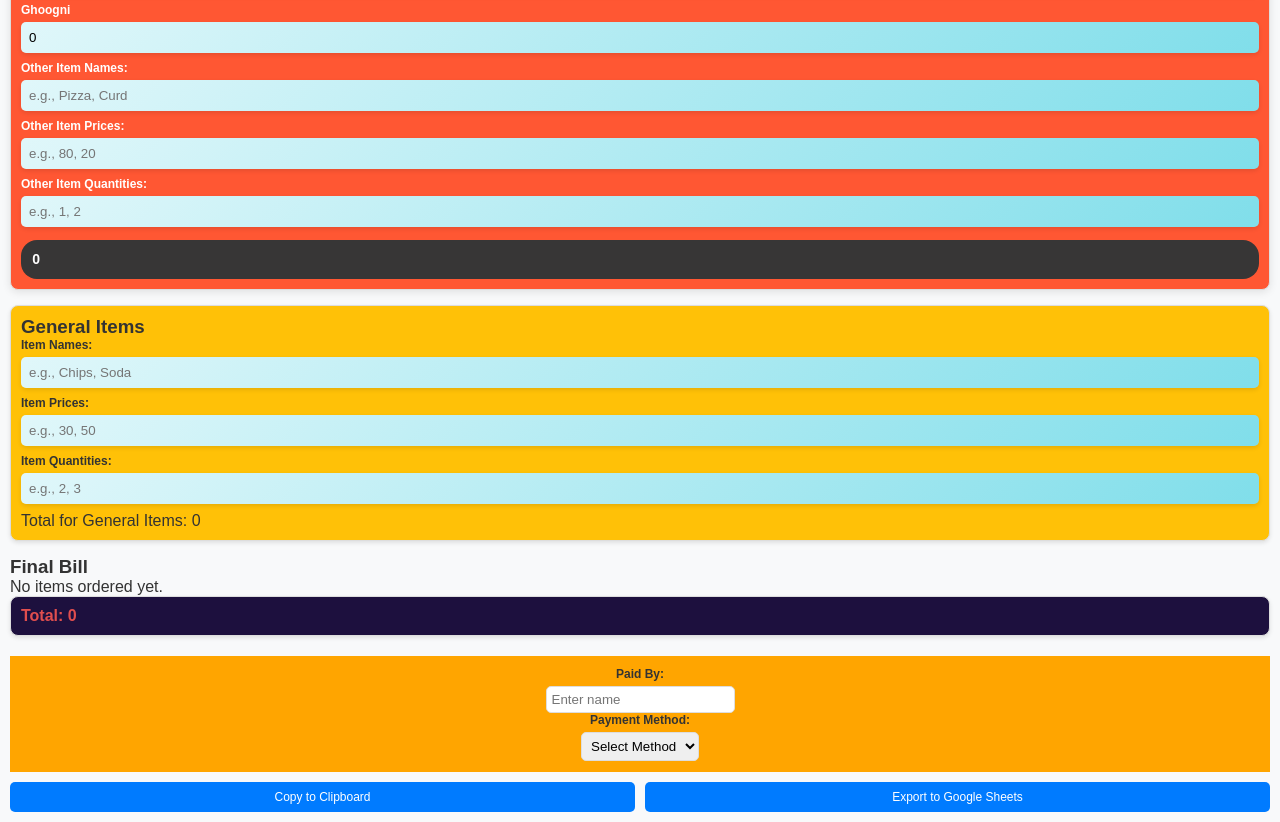
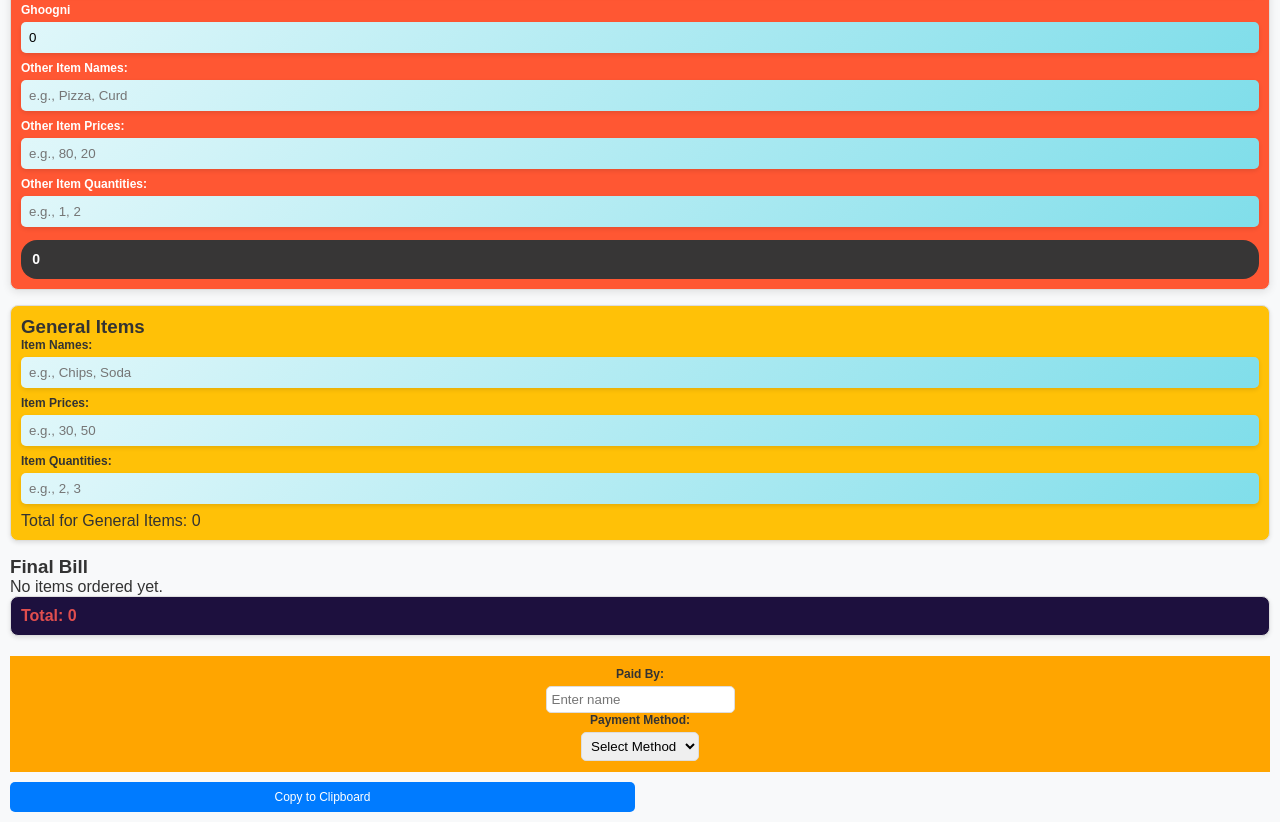
Before and after one commit to Suman-Rajak/College-Canteen, a plain HTML site: page index.html in a window 1280 px wide. Shown: the part 4909-5731 px from the top of the page. Drawn offline with Linux system fonts and the light colour scheme.

Commit message:
Update index.html

```diff
--- a/index.html
+++ b/index.html
@@ -53,7 +53,7 @@
     </div>
     <div class="button-group">
         <button class="copy" onclick="copyToClipboard()">Copy to Clipboard</button>
-        <button class="export" onclick="exportToGoogleSheets()">Export to Google Sheets</button>
+<!--         <button class="export" onclick="exportToGoogleSheets()">Export to Google Sheets</button> -->
     </div>
 
     <script src="can.js"></script>
```
